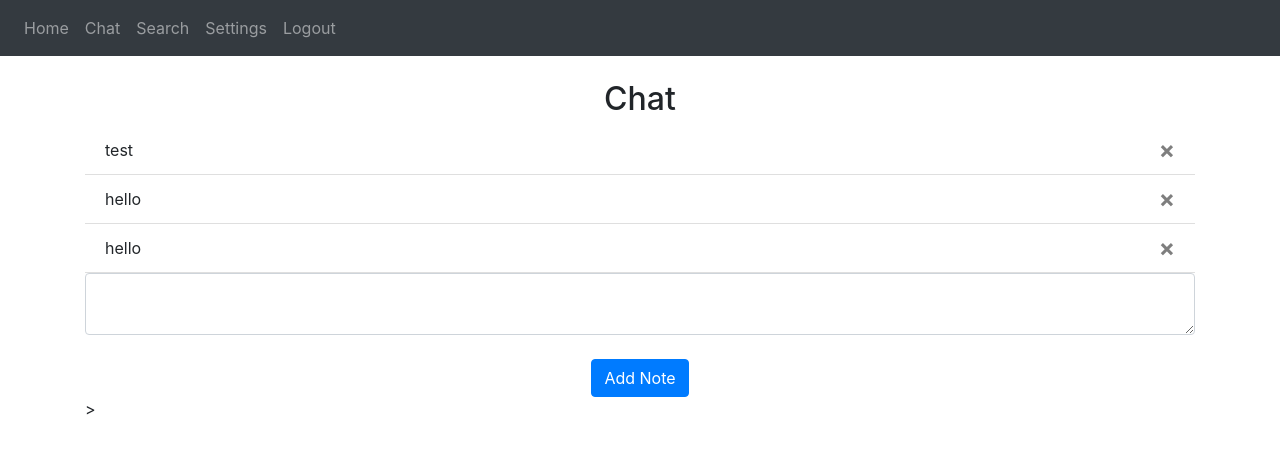
After one commit to matthew-c-lee/Chat-Application, a Flask app: page /chat in a window 1280 px wide. The commit adds this page. Shown: the top 454 px of the page. Run offline with Flask 2, Linux system fonts and the light colour scheme; a user stored in the database is signed in; data comes from the database, SQL or seed files in the repository; some libraries are stand-ins or nearby versions.

Commit message:
added a chat page

```diff
--- a/website/templates/base.html
+++ b/website/templates/base.html
@@ -31,6 +31,7 @@
         <div class="navbar-nav">
           {% if user.is_authenticated %}
             <a class="nav-item nav-link" id="home" href="/">Home</a>
+            <a class="nav-item nav-link" id="chat" href="/chat">Chat</a>
             <a class="nav-item nav-link" id="search" href="/search">Search</a>
             <a class="nav-item nav-link" id="settings" href="/settings">Settings</a>
             <a class="nav-item nav-link" id="logout" href="/logout">Logout</a>
--- /dev/null
+++ b/website/templates/chat.html
@@ -0,0 +1,22 @@
+{% extends "base.html" %} {% block title %}Chat{% endblock %} {% block content
+    %}
+    <h2 align="center">Chat</h2>
+    <ul class="list-group list-group-flush" id="notes">
+        {% for note in user.notes %}
+        <li class="list-group-item">{{note.data}}
+            <button type="button" class="close" onClick="deleteNote({{note.id}})">
+                <span aria-hidden="true">&times;</span>
+            </button>
+        </li>
+        {% endfor %}
+    </ul>
+    <form method="POST">
+        <textarea name="note" id="note" class="form-control"></textarea>
+        <!-- adding a line -->
+        <br />
+
+        <div align="center">
+            <button type="submit" class="btn btn-primary">Add Note</button>
+        </div>
+    </form>>
+    {% endblock %}
--- a/website/views.py
+++ b/website/views.py
@@ -44,3 +44,8 @@ def search():
 @login_required
 def settings():
     return render_template("settings.html", user=current_user)
+
+@views.route('/chat', methods=['GET', 'POST'])
+@login_required
+def chat():
+    return render_template("chat.html", user=current_user)
```
